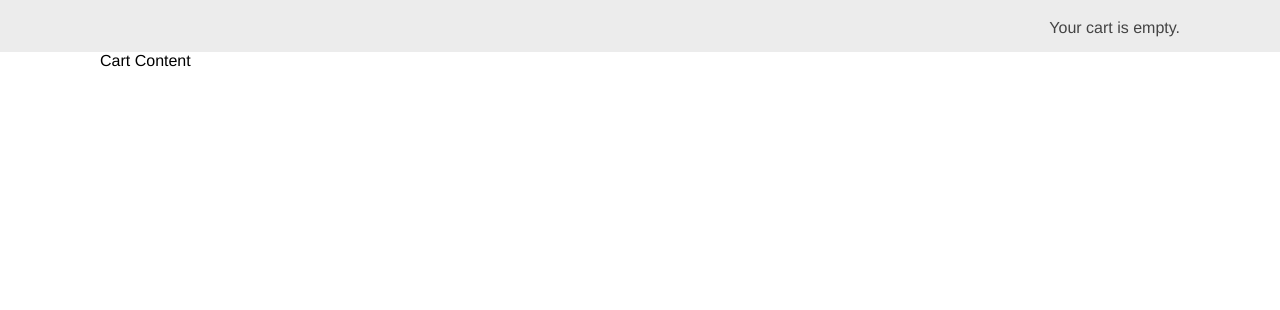
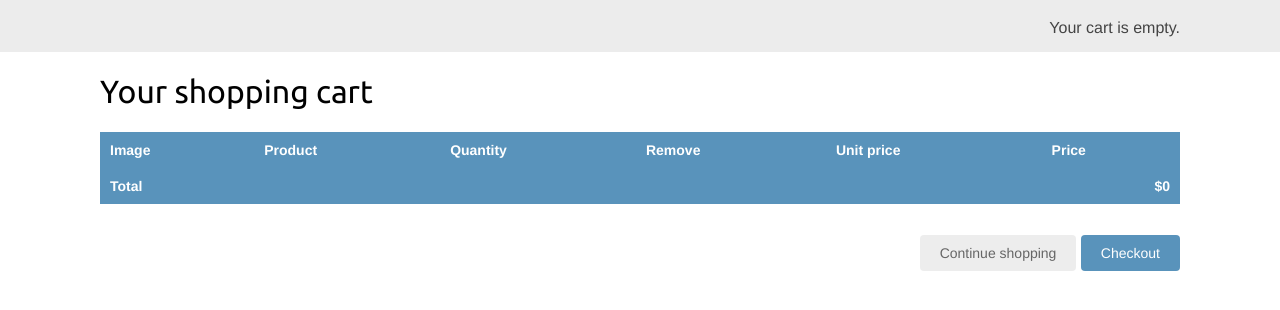
Before and after one commit to gurupratap-matharu/shop, a Django app: page /cart/ in a window 1280 px wide. Shown: the part 46-356 px from the top of the page. Run offline with Django 4.2, Linux system fonts and the light colour scheme.

Commit message:
Implement shopping cart detail

```diff
--- a/cart/templates/cart/cart_detail.html
+++ b/cart/templates/cart/cart_detail.html
@@ -4,5 +4,49 @@
 {% block title %}Your shopping cart{% endblock title %}
 
 {% block content %}
-Cart Content
+<h1>Your shopping cart</h1>
+<table class="cart">
+    <thead>
+        <tr>
+            <th>Image</th>
+            <th>Product</th>
+            <th>Quantity</th>
+            <th>Remove</th>
+            <th>Unit price</th>
+            <th>Price</th>
+        </tr>
+    </thead>
+    <tbody>
+        {% for item in cart %}
+        {% with product=item.product %}
+        <tr>
+            <td>
+                <a href="{{ product.get_absolute_url }}"><img
+                        src="{% if product.image %}{{ product.image.url }}{% else %}{% static 'img/no_image.png' %}{% endif %}"
+                        alt="product-image"></a>
+            </td>
+            <td>{{ product.name }}</td>
+            <td>{{ item.quantity }}</td>
+            <td>
+                <form action="{% url 'cart:cart_remove' product.id %}" method="post">
+                    {% csrf_token %}
+                    <input type="submit" value="Remove">
+                </form>
+            </td>
+            <td>${{ item.price }}</td>
+            <td>${{ item.total_price }}</td>
+        </tr>
+        {% endwith %}
+        {% endfor %}
+        <tr class="total">
+            <td>Total</td>
+            <td colspan="4"></td>
+            <td class="num">${{ cart.get_total_price }}</td>
+        </tr>
+    </tbody>
+</table>
+<p class="text-right">
+    <a href="{% url 'shop:product_list' %}" class="button light">Continue shopping</a>
+    <a href="#" class="button">Checkout</a>
+</p>
 {% endblock content %}
```
